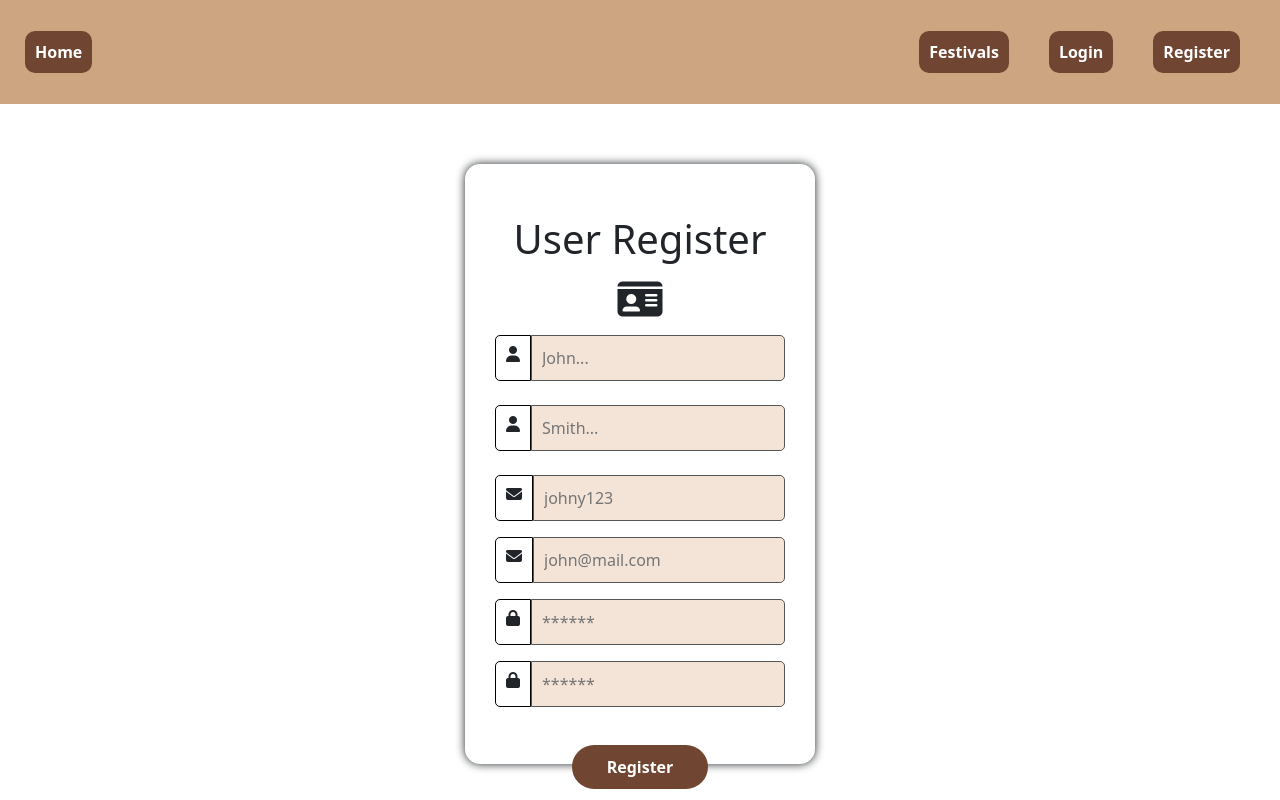
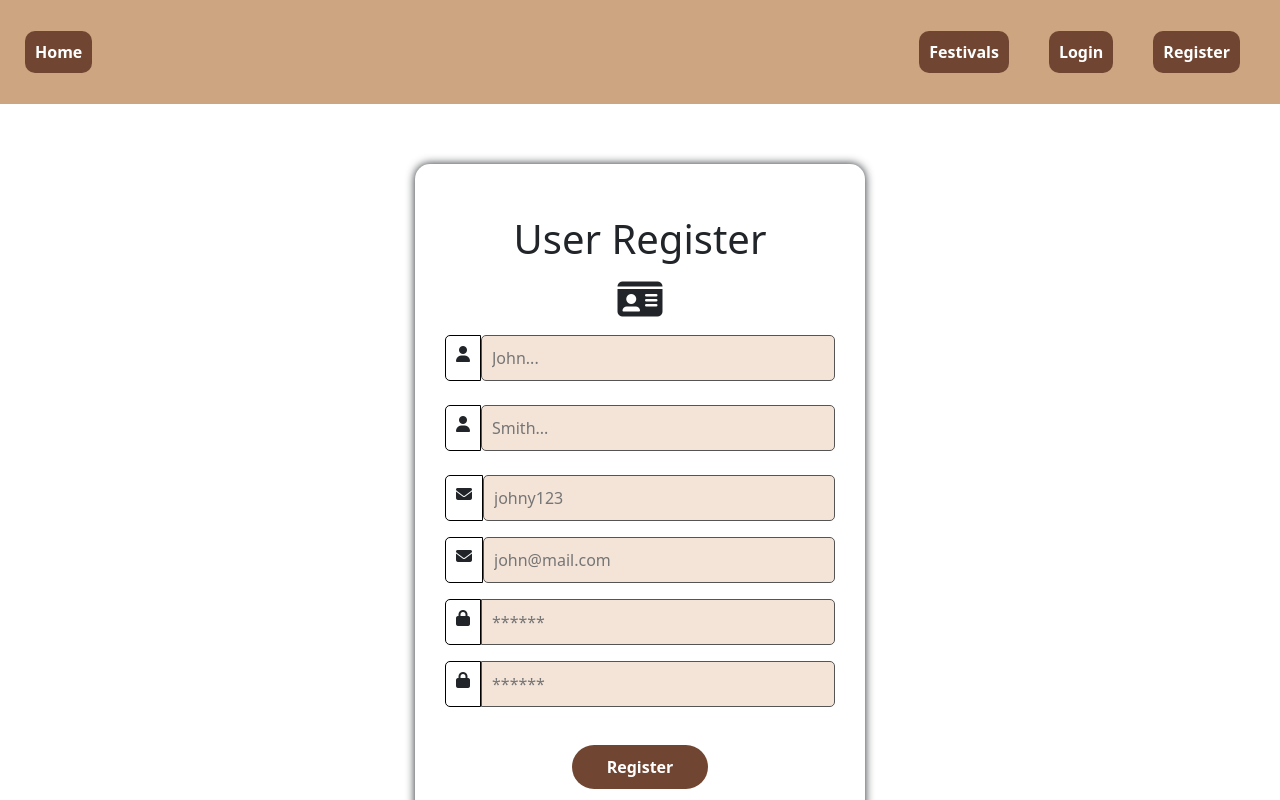
Before and after one commit to plamena-petkova/festivals, a React (Create React App) app: page /register in a window 1280 px wide. Shown: the top 800 px of the page. Built offline with nearby package versions, Linux system fonts and the light colour scheme; the HTML template or start-up script is replaced by a standard one; what parse would draw is missing.

Commit message:
css divided into components

```diff
--- a/public/style.css
+++ b/public/style.css
@@ -14,30 +14,30 @@ body {
 
 
 
-.nav {
+/* .nav {
     display: flex;
     flex-direction: row;
     justify-content: space-between;
     margin-bottom: 0;
     margin-top: 0;
     background-color:#CEA581;
-}
+} */
 
-.wrapper {
+/* .wrapper {
     display: flex;
     margin: 20px;
     justify-content: center;
 
-}
+} */
 
-.logo-wrapper {
+/* .logo-wrapper {
     display: flex;
     flex-direction: row;
     margin: 20px 5px;
     justify-content: center;
-}
+} */
 
-.img-background {
+/* .img-background {
     display: flex;
     justify-content: center;
     object-fit: cover;
@@ -67,7 +67,7 @@ body {
     box-shadow: 0px 0px 10px;
     border-radius: 15px;
     margin: 20px 20px;
-}
+} */
 
 /* .popular-fests-title, .fest-city-title {
     text-align: center;
@@ -91,21 +91,21 @@ body {
 } */
 
 
-.popular-fest-text, .popular-fest-dates {
+/* .popular-fest-text, .popular-fest-dates {
     margin: 0px 0;
     padding: 20px 0px;
     text-align: center;
     margin-top: -20px;
-}
+} */
 
-.nav-links {
+/* .nav-links {
     list-style-type: none;
     margin: 10px 10px;
     padding: 10px 10px;
 
-}
+} */
 
-.links {
+/* .links {
     text-decoration: none;
     margin: 20px 0;
     padding: 10px 10px;
@@ -113,7 +113,7 @@ body {
     border-radius: 10px;
     color: white;
     font-weight: bold;
-}
+} */
 
 
 
@@ -124,7 +124,7 @@ body {
     background-repeat: no-repeat;
 } */
 
-.city-item {
+/* .city-item {
     margin: 20px 42px;
     border-radius: 200px;
     height: 250px;
@@ -133,9 +133,9 @@ body {
     padding-top: 0;
     text-align: center;
 
-}
+} */
 
-.city-name {
+/* .city-name {
     margin-left: 20px;
     margin-right: 20px;
 
@@ -144,23 +144,22 @@ body {
     background-color: #704632;
     color: white;
     margin-top: -13px;
-}
+} */
 
-.fest-city {
+/* .fest-city {
     display: flex;
-    /* flex-wrap: wrap; */
     margin: 0px 60px;
     justify-content: space-between;
-}
+} */
 
-.city-item img {
+/* .city-item img {
     width: 170px;
     height: 170px;
     object-fit: cover;
     margin: 10px 0px;
     border-radius: 50%;
 
-}
+} */
 
 /* footer{
     background-color: #CEA581;
@@ -229,25 +228,25 @@ body {
     cursor: pointer;
 } */
 
-.city-btn {
+/* .city-btn {
     text-decoration: none;
     color: #F4E4D8;
-}
+} */
 
-.login-container {
+/* .login-container {
     width: 350px;
     height: 500px;
     border-radius: 15px;
     box-shadow: 0px 0px 10px;
-}
+} */
 
-.wrapper-login {
+/* .wrapper-login {
     width: 350px;
     height: 600px;
     border-radius: 15px;
     box-shadow: 0px 0px 10px;
     padding: 10px 30px;
-}
+} */
 
 form {
     display: flex;
@@ -256,16 +255,16 @@ form {
 }
 
 
-.login-title {
+/* .login-title {
     display: flex;
     flex-direction: column;
     line-height: 2.7;
     text-align: center;
     font-size: 40px;
-}
+} */
 
 
-input[type=text], input[type=password], input[type=url] {
+/* input[type=text], input[type=password], input[type=url] {
     width: 100%;
     padding: 10px 10px;
     margin: 8px 0;
@@ -275,17 +274,17 @@ input[type=text], input[type=password], input[type=url] {
     border-top-right-radius: 5px;
     border-bottom-right-radius: 5px;
     background-color:#F4E4D8;
-}
+} */
 
 
 
-.fa-right-to-bracket {
+/* .fa-right-to-bracket {
     font-size: 45px;
     align-items: center;
-}
+} */
 
 
-.wrapper-mail i, .wrapper-pass i {
+/* .wrapper-mail i, .wrapper-pass i {
     margin: 8px auto;
     border:1px solid black;
     padding: 10px 10px;
@@ -293,24 +292,24 @@ input[type=text], input[type=password], input[type=url] {
     border-top-left-radius: 5px;
     border-bottom-left-radius: 5px;
 
-}
+} */
 
 
-.wrapper-mail, .wrapper-pass {
+/* .wrapper-mail, .wrapper-pass {
     display: flex;
-}
+} */
 
 
 
-.login-redirect {
+/* .login-redirect {
     text-align: center;
-}
+} */
 
-.login-redirect a {
+/* .login-redirect a {
     text-decoration: none;
-}
+} */
 
-.login-btn {
+/* .login-btn {
     padding: 10px 35px;
     margin: 30px 0px;
     border-radius: 25px;
@@ -320,15 +319,15 @@ input[type=text], input[type=password], input[type=url] {
     font-weight: bold;
     border: none;
     cursor: pointer;
-}
+} */
 
-.btn-container {
+/* .btn-container {
     display: flex;
     justify-content: center;
-}
+} */
 
 
-.wrapper-register {
+/* .wrapper-register {
     width: 350px;
     height: 600px;
     border-radius: 15px;
@@ -369,7 +368,7 @@ input[type=text], input[type=password], input[type=url] {
     box-sizing: border-box;
     border-top-left-radius: 5px;
     border-bottom-left-radius: 5px;
-}
+} */
 
 /* .festival-wrapper {
     display: flex;
@@ -392,11 +391,11 @@ input[type=text], input[type=password], input[type=url] {
     margin: 5px;
 } */
 
-.fa-music {
+/* .fa-music {
     font-size: 45px;
     text-align: center;
     padding: 30px;
-}
+} */
 
 /* .btn-add-fest {
     display: flex;
@@ -484,7 +483,7 @@ input[type=text], input[type=password], input[type=url] {
 
 
 
-.my-tickets {
+/* .my-tickets {
     display: flex;
     justify-content: center;
     align-items: center;
@@ -501,7 +500,7 @@ input[type=text], input[type=password], input[type=url] {
     box-shadow: 0px 0px 10px;
     padding: 30px 30px;
     margin: 30px 10px;
-}
+} */
 
 
 /* .cart {
--- a/src/components/AddFestival/addFestival.css
+++ b/src/components/AddFestival/addFestival.css
@@ -38,3 +38,21 @@
     border: none;
     cursor: pointer;
 }
+
+
+input[type=text], input[type=url] {
+    width: 100%;
+    padding: 10px 10px;
+    margin: 8px 0;
+    box-sizing: border-box;
+    border: 1px solid #555;
+    outline: none;
+    border-radius: 5px;
+    background-color:#F4E4D8;
+}
+
+.fa-music {
+    font-size: 45px;
+    text-align: center;
+    padding: 30px;
+}
--- a/src/components/Header/Header.js
+++ b/src/components/Header/Header.js
@@ -1,4 +1,6 @@
 import {Link} from 'react-router-dom';
+
+import "./header.css"
 
 
 const Header = () => {
--- /dev/null
+++ b/src/components/Header/header.css
@@ -0,0 +1,40 @@
+.nav {
+    display: flex;
+    flex-direction: row;
+    justify-content: space-between;
+    margin-bottom: 0;
+    margin-top: 0;
+    background-color:#CEA581;
+}
+
+.logo-wrapper {
+    display: flex;
+    flex-direction: row;
+    margin: 20px 5px;
+    justify-content: center;
+}
+
+.nav-links {
+    list-style-type: none;
+    margin: 10px 10px;
+    padding: 10px 10px;
+
+}
+
+
+.links {
+    text-decoration: none;
+    margin: 20px 0;
+    padding: 10px 10px;
+    background-color: #704632;
+    border-radius: 10px;
+    color: white;
+    font-weight: bold;
+}
+
+.wrapper {
+    display: flex;
+    margin: 20px;
+    justify-content: center;
+
+}
--- a/src/components/Home/Home.js
+++ b/src/components/Home/Home.js
@@ -2,6 +2,7 @@ import HomeCard from './HomeCard';
 import * as festivalService from '../../services/festivalService'
 import { useEffect, useState } from 'react';
 import LocationCityCard from './LocationCityCard';
+import "./home.css"
 
 
 
--- /dev/null
+++ b/src/components/Home/home.css
@@ -0,0 +1,81 @@
+.img-background {
+    display: flex;
+    justify-content: center;
+    object-fit: cover;
+    height: 400px;
+}
+
+.img-background img {
+    width: 100%;
+    object-fit: cover;
+}
+
+
+
+
+
+.popular-fests {
+    display: flex;
+    flex-wrap: wrap;
+    margin: 50px 40px;
+    justify-content: space-between;
+}
+
+
+.popular-fest-item {
+    width: 335px;
+    border: none;
+    box-shadow: 0px 0px 10px;
+    border-radius: 15px;
+    margin: 20px 20px;
+}
+
+.popular-fest-text, .popular-fest-dates {
+    margin: 0px 0;
+    padding: 20px 0px;
+    text-align: center;
+    margin-top: -20px;
+}
+
+.city-item {
+    margin: 20px 42px;
+    border-radius: 200px;
+    height: 250px;
+    width: 250px;
+    padding-bottom: 100px;
+    padding-top: 0;
+    text-align: center;
+
+}
+
+.city-name {
+    margin-left: 20px;
+    margin-right: 20px;
+
+    font-weight: bold;
+    text-transform: uppercase;
+    background-color: #704632;
+    color: white;
+    margin-top: -13px;
+}
+
+.fest-city {
+    display: flex;
+    /* flex-wrap: wrap; */
+    margin: 0px 60px;
+    justify-content: space-between;
+}
+
+.city-item img {
+    width: 170px;
+    height: 170px;
+    object-fit: cover;
+    margin: 10px 0px;
+    border-radius: 50%;
+
+}
+
+.city-btn {
+    text-decoration: none;
+    color: #F4E4D8;
+}
--- a/src/components/Login/Login.js
+++ b/src/components/Login/Login.js
@@ -1,6 +1,7 @@
 import { useState } from "react";
 import { Link, useNavigate } from "react-router-dom";
 import * as authService from '../../services/authService';
+import "./login.css"
 
 const Login = () => {
 
--- /dev/null
+++ b/src/components/Login/login.css
@@ -0,0 +1,96 @@
+input[type=text], input[type=password], input[type=url] {
+    width: 100%;
+    padding: 10px 10px;
+    margin: 8px 0;
+    box-sizing: border-box;
+    border: 1px solid #555;
+    outline: none;
+    border-top-right-radius: 5px;
+    border-bottom-right-radius: 5px;
+    background-color:#F4E4D8;
+
+}
+
+.login-title {
+    display: flex;
+    flex-direction: column;
+    line-height: 2.7;
+    text-align: center;
+    font-size: 40px;
+}
+
+.wrapper-login {
+    width: 420px;
+    height: 600px;
+    border-radius: 15px;
+    box-shadow: 0px 0px 10px;
+    padding: 10px 30px;
+}
+
+.login-container {
+    width: 350px;
+    height: 500px;
+    border-radius: 15px;
+    box-shadow: 0px 0px 10px;
+}
+
+.wrapper-mail i, .wrapper-pass i {
+    margin: 8px auto;
+    border:1px solid black;
+    padding: 10px 10px;
+    box-sizing: border-box;
+    border-top-left-radius: 5px;
+    border-bottom-left-radius: 5px;
+
+}
+
+.fa-right-to-bracket {
+    font-size: 45px;
+    align-items: center;
+}
+
+
+.wrapper-mail i, .wrapper-pass i {
+    margin: 8px auto;
+    border:1px solid black;
+    padding: 10px 10px;
+    box-sizing: border-box;
+    border-top-left-radius: 5px;
+    border-bottom-left-radius: 5px;
+
+}
+
+/* border-top-left-radius: 0px;
+border-bottom-left-radius: 0px; */
+
+
+.wrapper-mail, .wrapper-pass {
+    display: flex;
+}
+
+
+
+.login-redirect {
+    text-align: center;
+}
+
+.login-redirect a {
+    text-decoration: none;
+}
+
+.login-btn {
+    padding: 10px 35px;
+    margin: 30px 0px;
+    border-radius: 25px;
+    background-color: #704632;
+    color: white;
+    text-decoration: none;
+    font-weight: bold;
+    border: none;
+    cursor: pointer;
+}
+
+.btn-container {
+    display: flex;
+    justify-content: center;
+}
--- a/src/components/MyTickets/MyTickets.js
+++ b/src/components/MyTickets/MyTickets.js
@@ -1,4 +1,4 @@
-
+import "./myTickets.css"
 
 
 const MyTickets = () => {
--- /dev/null
+++ b/src/components/MyTickets/myTickets.css
@@ -0,0 +1,18 @@
+.my-tickets {
+    display: flex;
+    justify-content: center;
+    align-items: center;
+
+
+
+}
+
+
+.table-my-tickets {
+    width: 500px;
+    height: 300px;
+    border-radius: 15px;
+    box-shadow: 0px 0px 10px;
+    padding: 30px 30px;
+    margin: 30px 10px;
+}
--- a/src/components/Register/Register.js
+++ b/src/components/Register/Register.js
@@ -1,5 +1,6 @@
 import { Link, useNavigate } from "react-router-dom";
 import * as authService from '../../services/authService';
+import "./register.css"
 
 const Register = () => {
 
--- /dev/null
+++ b/src/components/Register/register.css
@@ -0,0 +1,60 @@
+input[type=text], input[type=password], input[type=url] {
+    width: 100%;
+    padding: 10px 10px;
+    margin: 8px 0;
+    box-sizing: border-box;
+    border: 1px solid #555;
+    outline: none;
+    border-top-right-radius: 5px;
+    border-bottom-right-radius: 5px;
+    background-color:#F4E4D8;
+}
+
+.wrapper-register {
+    width: 450px;
+    height: 700px;
+    border-radius: 15px;
+    box-shadow: 0px 0px 10px;
+    padding: 30px 30px;
+}
+
+.register-title {
+    display: flex;
+    flex-direction: column;
+    line-height: 2;
+    text-align: center;
+    font-size: 40px;
+    margin: 5px;
+}
+
+.register-btn {
+    padding: 10px 35px;
+    margin: 30px 0px;
+    border-radius: 25px;
+    background-color: #704632;
+    color: white;
+    text-decoration: none;
+    font-weight: bold;
+    border: none;
+    cursor: pointer;
+}
+
+.firstName, .lastName {
+    display: flex;
+    margin: 8px auto;
+}
+
+.firstName i, .lastName i {
+    margin: 8px auto;
+    border:1px solid black;
+    padding: 10px 10px;
+    box-sizing: border-box;
+    border-top-left-radius: 5px;
+    border-bottom-left-radius: 5px;
+}
+
+form {
+    display: flex;
+    justify-content: center;
+    padding: 60px 100px;
+}
```
